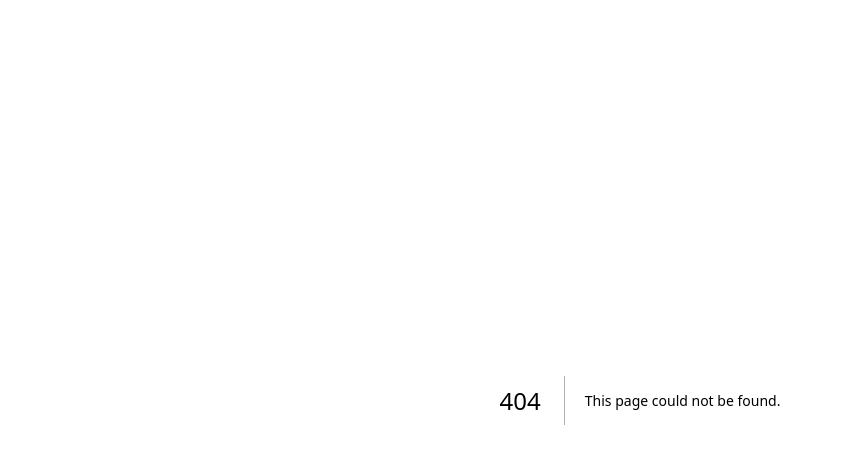
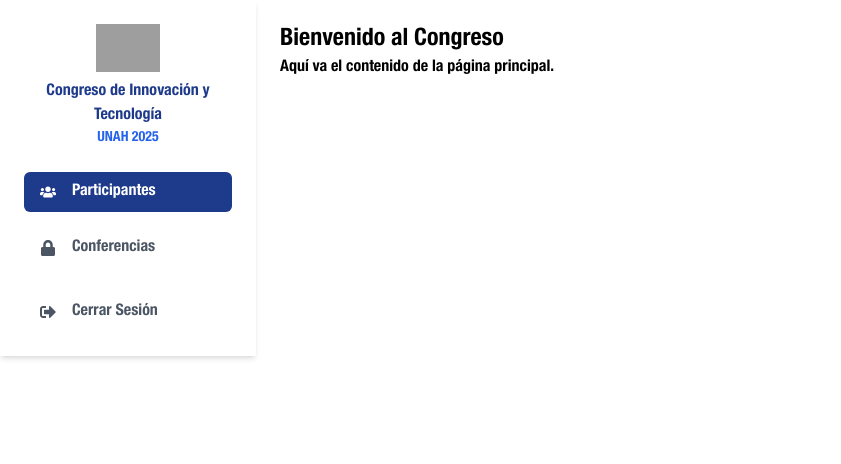
Before and after one commit to erickperejil/Congreso-Universitario-Frontend, a Next.js app: page /admin in a window 1280 px wide. Before the commit this address had no page. Shown: the top 464 px of the page, without its empty margins (0-841 px from the left). Built offline with nearby package versions, Linux system fonts and the light colour scheme; grey boxes are pictures that could not be loaded.

Commit message:
admin creado

```diff
--- a/next.config.ts
+++ b/next.config.ts
@@ -5,8 +5,8 @@ const nextConfig = {
     remotePatterns: [
       {
         protocol: 'https',
-        hostname: 'unsplash.com', // Agregamos el dominio de Unsplash
-        pathname: '/photos/**',                // Permitimos todas las rutas del dominio
+        hostname: 'images.unsplash.com', // Agregamos el dominio de Unsplash
+        pathname: '/**',                // Permitimos todas las rutas del dominio
       },
       {
         protocol: 'https',
--- a/package.json
+++ b/package.json
@@ -14,7 +14,8 @@
     "framer-motion": "^11.15.0",
     "next": "15.1.2",
     "react": "^19.0.0",
-    "react-dom": "^19.0.0"
+    "react-dom": "^19.0.0",
+    "react-icons": "^5.4.0"
   },
   "devDependencies": {
     "@eslint/eslintrc": "^3",
--- /dev/null
+++ b/src/app/admin/page.tsx
@@ -0,0 +1,17 @@
+import Sidebar from "./sidebar/components/sidebar";
+
+
+const HomePage: React.FC = () => {
+  return (
+    <div className="flex">
+      <Sidebar />
+      <main className="flex-1 p-6">
+        {/* Contenido principal */}
+        <h1 className="text-2xl font-bold">Bienvenido al Congreso</h1>
+        <p>Aquí va el contenido de la página principal.</p>
+      </main>
+    </div>
+  );
+};
+
+export default HomePage;
--- /dev/null
+++ b/src/app/admin/sidebar/components/sidebar.tsx
@@ -0,0 +1,78 @@
+// components/Sidebar.tsx
+import React, { useState } from "react";
+import Image from "next/image"; // Importar el componente Image
+import { FaUsers, FaLock, FaSignOutAlt, FaBars, FaTimes } from "react-icons/fa";
+
+const Sidebar: React.FC = () => {
+  const [isOpen, setIsOpen] = useState(false);
+
+  const toggleSidebar = () => {
+    setIsOpen(!isOpen);
+  };
+
+  return (
+    <div className="relative">
+      {/* Botón para abrir/cerrar la barra lateral */}
+      <button
+        className="absolute top-4 left-4 z-50 md:hidden text-blue-900"
+        onClick={toggleSidebar}
+      >
+        {isOpen ? <FaTimes size={24} /> : <FaBars size={24} />}
+      </button>
+
+      {/* Barra lateral */}
+      <div
+        className={`fixed top-0 left-0 h-full bg-white shadow-md z-40 transform ${
+          isOpen ? "translate-x-0" : "-translate-x-full"
+        } md:translate-x-0 md:static w-64 transition-transform duration-300`}
+      >
+        {/* Header */}
+        <div className="p-6">
+          <div className="flex flex-col items-center">
+            <Image
+              src="/logo.png" // Cambia esta ruta por la ruta de tu logo
+              alt="Logo"
+              width={64} // Tamaño del logo (en píxeles)
+              height={64}
+              className="mb-2"
+            />
+            <h1 className="text-center font-semibold text-blue-900">
+              Congreso de Innovación y Tecnología
+            </h1>
+            <p className="text-center text-blue-600 text-sm">UNAH 2025</p>
+          </div>
+        </div>
+
+        {/* Menu Items */}
+        <div className="flex flex-col gap-4 px-6">
+          <button className="flex items-center gap-4 py-2 px-4 rounded-md text-white bg-blue-900 hover:bg-blue-800">
+            <FaUsers />
+            <span>Participantes</span>
+          </button>
+          <button className="flex items-center gap-4 py-2 px-4 rounded-md text-gray-600 hover:bg-gray-100">
+            <FaLock />
+            <span>Conferencias</span>
+          </button>
+        </div>
+
+        {/* Footer */}
+        <div className="p-6">
+          <button className="flex items-center gap-4 py-2 px-4 rounded-md text-gray-600 hover:bg-gray-100">
+            <FaSignOutAlt />
+            <span>Cerrar Sesión</span>
+          </button>
+        </div>
+      </div>
+
+      {/* Fondo oscuro cuando la barra lateral está abierta */}
+      {isOpen && (
+        <div
+          className="fixed inset-0 bg-black bg-opacity-50 z-30 md:hidden"
+          onClick={toggleSidebar}
+        ></div>
+      )}
+    </div>
+  );
+};
+
+export default Sidebar;
--- a/src/components/ponentes.tsx
+++ b/src/components/ponentes.tsx
@@ -1,40 +1,62 @@
 import Image from "next/image";
-import { useEffect, useState } from "react";
-import { Ponentes } from "@/interfaces/ponentes";
-import { fetchPonentes } from "@/services/ponentes/ponentes";
 
-export default function PonentesComponente() {
-  const [ponentes, setPonentes] = useState<Ponentes[]>([]);
-  const [loading, setLoading] = useState<boolean>(true);
-  const [error, setError] = useState<string | null>(null);
-
-  useEffect(() => {
-    const loadPonentes = async () => {
-      try {
-        const data = await fetchPonentes();
-        setPonentes(data);
-      } catch (err: unknown) {
-        if (err instanceof Error) {
-          setError(err.message);
-        } else {
-          setError("Ocurrió un error desconocido");
-        }
-      } finally {
-        setLoading(false);
+export default function Ponentes() {
+  const ponentes = [
+    {
+      name: "Dr Nombre1 Apellido1",
+      description:
+        "Doctor en ciencias de la computación de la Universidad Nacional Autónoma de Honduras. Aquí puede ir más info.",
+      image: "/img/ponente.svg",
+    },
+    {
+      name: "Dr Nombre2 Apellido2",
+      description:
+        "Doctor en ciencias de la computación de la Universidad Nacional Autónoma de Honduras. Aquí puede ir más info.",
+      image: "/img/ponente.svg",
+    },
+    {
+      name: "Dr Nombre3 Apellido3",
+      description:
+        "Doctor en ciencias de la computación de la Universidad Nacional Autónoma de Honduras. Aquí puede ir más info.",
+      image: "/img/ponente.svg",
+    },
+    {
+        name: "Dr Nombre1 Apellido1",
+        description:
+          "Doctor en ciencias de la computación de la Universidad Nacional Autónoma de Honduras. Aquí puede ir más info.",
+        image: "/img/ponente.svg",
+      },
+      {
+        name: "Dr Nombre2 Apellido2",
+        description:
+          "Doctor en ciencias de la computación de la Universidad Nacional Autónoma de Honduras. Aquí puede ir más info.",
+        image: "/img/ponente.svg",
+      },
+      {
+        name: "Dr Nombre3 Apellido3",
+        description:
+          "Doctor en ciencias de la computación de la Universidad Nacional Autónoma de Honduras. Aquí puede ir más info.",
+        image: "/img/ponente.svg",
+      },
+      {
+        name: "Dr Nombre1 Apellido1",
+        description:
+          "Doctor en ciencias de la computación de la Universidad Nacional Autónoma de Honduras. Aquí puede ir más info.",
+        image: "/img/ponente.svg",
+      },
+      {
+        name: "Dr Nombre2 Apellido2",
+        description:
+          "Doctor en ciencias de la computación de la Universidad Nacional Autónoma de Honduras. Aquí puede ir más info.",
+        image: "/img/ponente.svg",
+      },
+      {
+        name: "Dr Nombre3 Apellido3",
+        description:
+          "Doctor en ciencias de la computación de la Universidad Nacional Autónoma de Honduras. Aquí puede ir más info.",
+        image: "/img/ponente.svg",
       }
-    };
-
-    loadPonentes();
-  }, []);
-
-
-  if (loading) {
-    return <p className="text-center text-white text-xl">Cargando ponentes...</p>;
-  }
-
-  if (error) {
-    return <p className="text-center text-red-500 text-xl">Error: {error}</p>;
-  }
+  ];
 
   return (
     <div>
@@ -49,19 +71,19 @@ export default function PonentesComponente() {
           >
             {/* Imagen */}
             <Image
-              src={ponente.img_perfil}
-              alt={ponente.nombres}
+              src={ponente.image}
+              alt={ponente.name}
               width={468}
               height={592}
               className="w-full h-64 object-cover group-hover:opacity-20 transition-opacity duration-300"
             />
             {/* Nombre con fondo semitransparente */}
             <div className="absolute bottom-0 left-0 right-0 bg-gradient-to-t from-black to-transparent text-white text-center p-4">
-              <h3 className="text-lg font-bold">{ponente.nombres}</h3>
+              <h3 className="text-lg font-bold">{ponente.name}</h3>
             </div>
             {/* Descripción en hover */}
             <div className="absolute inset-0 flex flex-col items-center justify-center text-center opacity-0 group-hover:opacity-100 transition-opacity duration-300 bg-black bg-opacity-75 p-4">
-              <p className="text-sm text-gray-300">{ponente.descripcion}</p>
+              <p className="text-sm text-gray-300">{ponente.description}</p>
             </div>
           </div>
         ))}
```
Also changed, not shown: 1 other file (tests, documents, lock files or other folders).
